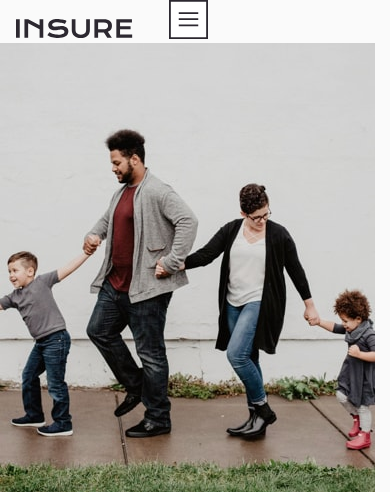
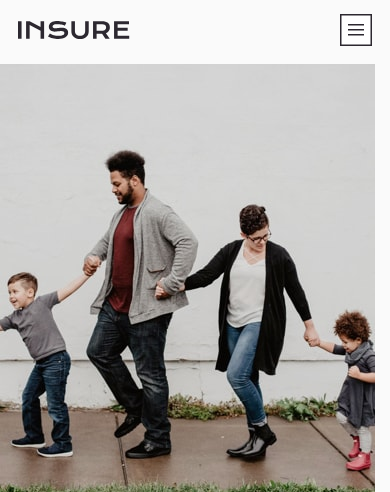
Before and after one commit to Z11mm/insure-landing-page, a PHP site: page / in a window 390 px wide. Shown: the top 492 px of the page. Run offline with PHP 8.4, Linux system fonts and the light colour scheme.

Commit message:
adding mobile nav styles

```diff
--- a/index.html
+++ b/index.html
@@ -28,8 +28,8 @@
   <body>
     <header>
       <nav class="header-links">
-        <a href="#">
-          <img src="./images/logo.svg" alt="Brand Logo" class="logo" />
+        <a href="#" class="logo">
+          <img src="./images/logo.svg" alt="Brand Logo" />
         </a>
         <div class="options">
           <a href="#">
@@ -43,11 +43,10 @@
           </a>
           <button type="button" class="button">View plans</button>
         </div>
-        <a href="#"
+        <a href="#" class="icon"
           ><img
             src="./images/icon-hamburger.svg"
             id="hamburger"
-            class="icon"
             alt="More icon"
         /></a>
         <!-- <a href="#"
--- a/scss/_base.scss
+++ b/scss/_base.scss
@@ -9,12 +9,3 @@ $very-dark-violet: hsl(270, 9%, 17%);
 $very-light-grey: hsl(0, 0%, 98%);
 $greyish-blue: hsl(216, 30%, 68%);
 $dark-greyish-violet: hsl(273, 4%, 51%);
-
-// general styles
-header {
-  .logo {
-    height: 30%;
-    width: 30%;
-    margin: 1px 0;
-  }
-}
--- a/scss/_button.scss
+++ b/scss/_button.scss
@@ -5,11 +5,10 @@
   background-color: rgba($color: #000000, $alpha: 0);
   color: $very-light-grey;
   border: 1px solid $very-light-grey;
-  font-size: 10px;
   letter-spacing: 1px;
 }
 
 .button {
   @extend %btn-styles;
-  // margin-top: 1.5rem;
+  font-size: 10px;
 }
--- a/scss/_links.scss
+++ b/scss/_links.scss
@@ -4,23 +4,39 @@
   text-align: center;
 }
 
-// .options-open {
-//   width: 100%;
-//   text-align: center;
-//   position: absolute;
-//   background: url('../images/bg-pattern-mobile-nav.svg') $dark-violet;
-// }
+header {
+  position: relative;
+}
+
+.options-open {
+  @extend %nav-styles;
+  text-transform: uppercase;
+  width: 100%;
+  height: 400px;
+  text-align: center;
+  position: absolute;
+  top: 100%;
+  z-index: 1;
+  padding: 1rem 0;
+  background: url('../images/bg-pattern-mobile-nav.svg') $dark-violet no-repeat bottom/100% 180px;
+
+  button {
+    width: 70%;
+    margin: 1rem auto 0;
+    font-size: 14px;
+  }
+}
 
 .header-links {
+  display: flex;
+  align-items: center;
 
   .options {
     display: none;
   }
 
   .icon {
-    width: 10%;
-    right: 0;
-    top: 0;
+    margin-left: auto;
   }
 
   .close {
@@ -29,8 +45,8 @@
 
   a {
     text-decoration: none;
-    color: black; //$very-light-grey;
-    padding: 14px 16px;
+    color: $very-light-grey;
+    padding: 14px 18px;
   }
 }
 
```
Also changed, not shown: css/styles.min.css, 1 other file.
